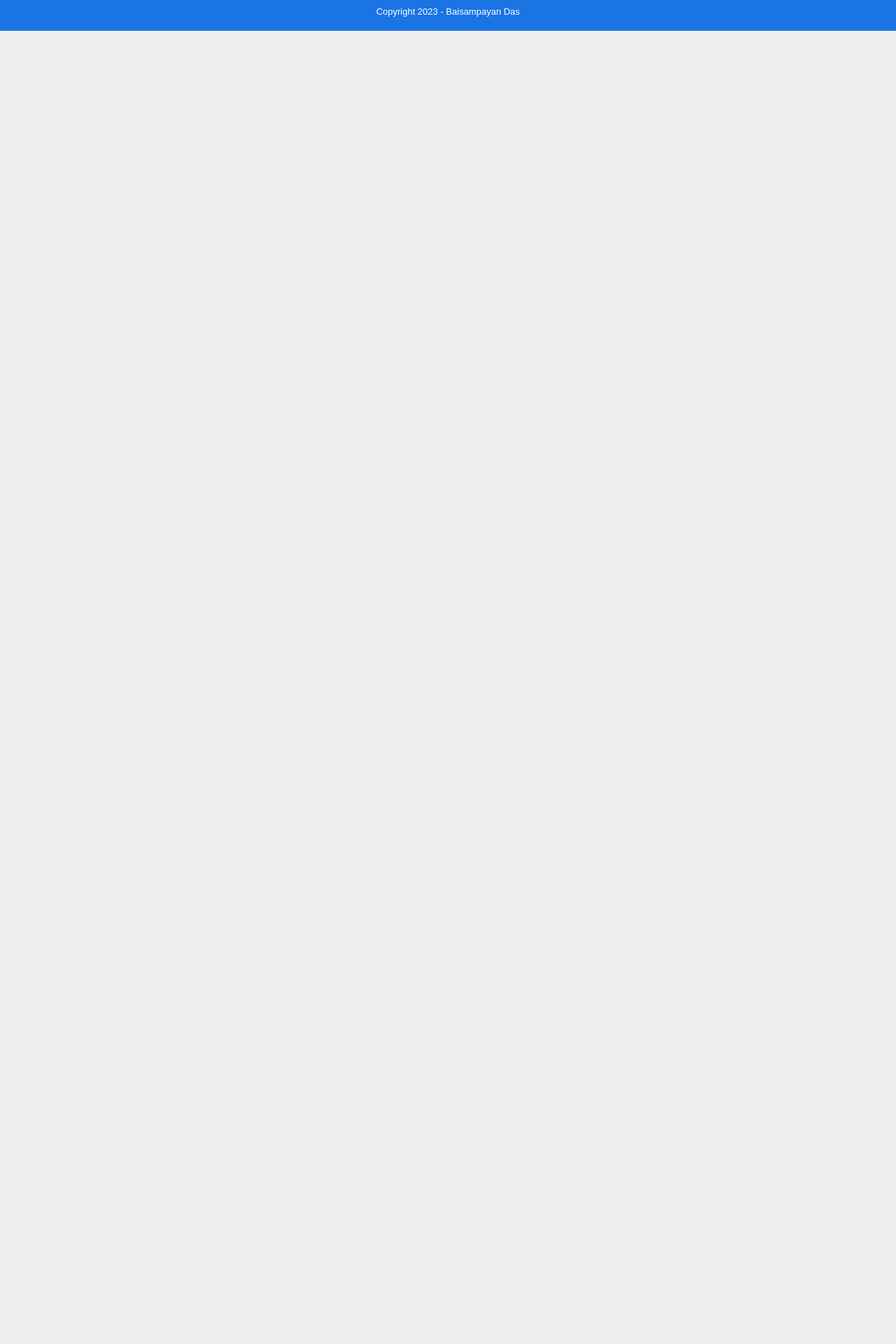
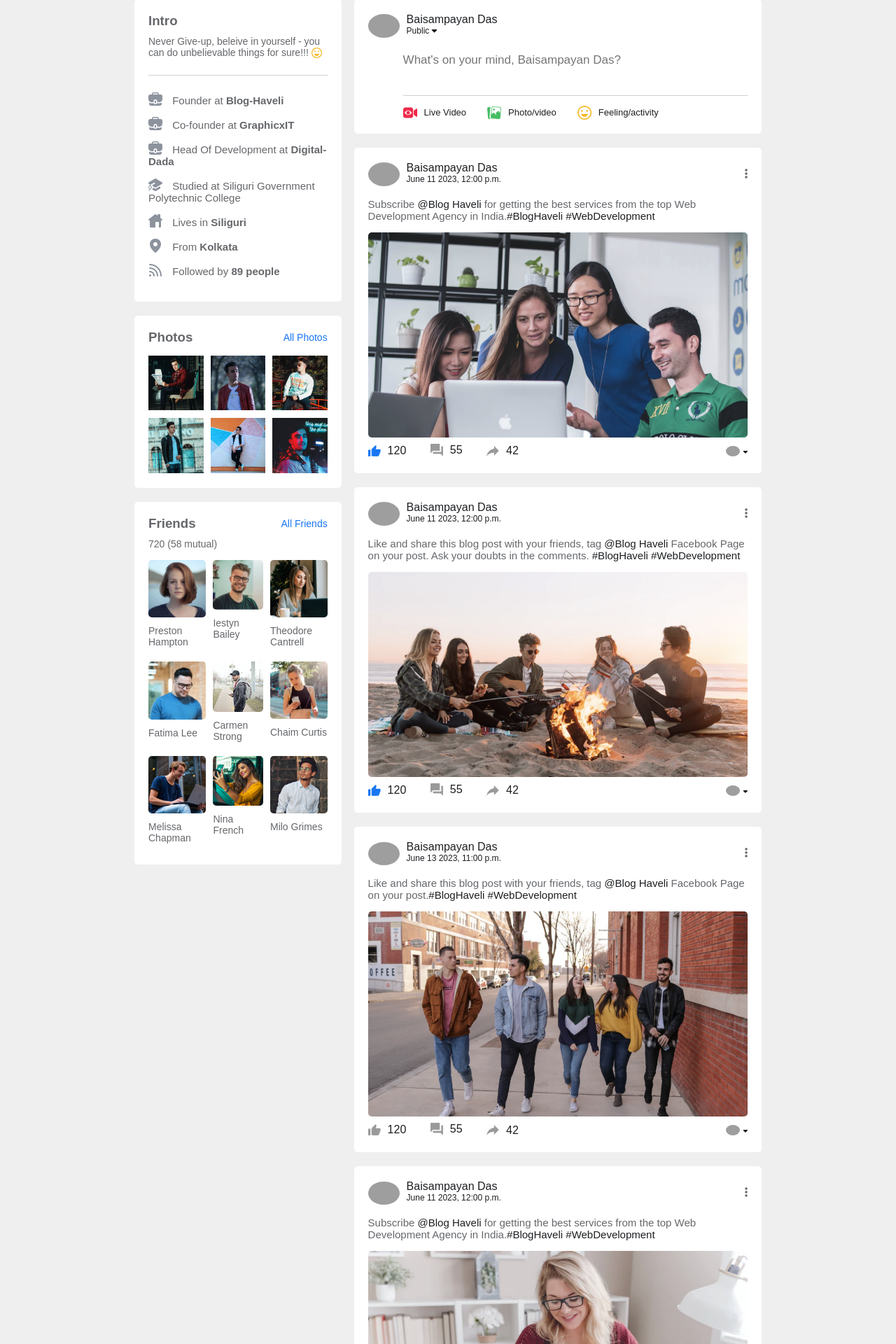
Before and after one commit to Baisampayan/Facebook-Clone, a PHP site: page /profile.html in a window 1280 px wide. Shown: the part 523-2443 px from the top of the page at 70% size. Before the commit the page ends 567 px from the top, so only its background shows below. Run offline with PHP 8.4, Linux system fonts and the light colour scheme; grey boxes are pictures that could not be loaded.

Commit message:
Profile Page - Sidebar

```diff
--- a/profile.html
+++ b/profile.html
@@ -89,6 +89,214 @@
                     </div>
                 </div>
             </div>
+            <div class="profile-btn-right">
+                <button type="button"><img src="./img/add-friends.png" alt="add-friends">Friend</button>
+                <button type="button"><img src="./img/message.png" alt="message">Message</button>
+                <br>
+                <a href="#"><img src="./img/more.png" alt="more"></a>
+            </div>
+        </div>
+        <div class="profile-info">
+            <div class="info-col">
+                <div class="profile-intro">
+                    <h3>Intro</h3>
+                    <p>Never Give-up, beleive in yourself - you can do unbelievable things for sure!!! <img src="./img/feeling.png" alt="feeling" srcset=""> </p>
+                    <hr>
+                    <ul>
+                        <li><img src="./img/profile-job.png" alt="profile-job"> Founder at <span>Blog-Haveli</span></li>
+                        <li><img src="./img/profile-job.png" alt="profile-job"> Co-founder at <span>GraphicxIT</span></li>
+                        <li><img src="./img/profile-job.png" alt="profile-job"> Head Of Development at <span>Digital-Dada</span></li>
+                        <li><img src="./img/profile-study.png" alt="profile-study"> Studied at Siliguri Government Polytechnic College</li>
+                        <li><img src="./img/profile-home.png" alt="profile-home"> Lives in <span>Siliguri</span></li>
+                        <li><img src="./img/profile-location.png" alt="profile-location"> From <span>Kolkata</span></li>
+                        <li><img src="./img/profile-follow.png" alt="profile-follow"> Followed by <span>89 people</span></li>
+                    </ul>
+                </div>
+
+                <div class="profile-intro">
+                    <div class="title-box">
+                        <h3>Photos</h3>
+                        <a href="#">All Photos</a>
+                    </div>
+                    <div class="photo-box">
+                        <div><img src="./img/photo1.png" alt="photo"></div>
+                        <div><img src="./img/photo2.png" alt="photo"></div>
+                        <div><img src="./img/photo3.png" alt="photo"></div>
+                        <div><img src="./img/photo4.png" alt="photo"></div>
+                        <div><img src="./img/photo5.png" alt="photo"></div>
+                        <div><img src="./img/photo6.png" alt="photo"></div>
+                    </div>
+                </div>
+
+                <div class="profile-intro">
+                    <div class="title-box">
+                        <h3>Friends</h3>
+                        <a href="#">All Friends</a>
+                    </div>
+                    <p>720 (58 mutual)</p>
+                    <div class="photo-box friends-photo-box">
+                        <div><img src="./img/member-1.png" alt="photo"><p>Preston Hampton</p></div>
+                        <div><img src="./img/member-2.png" alt="photo"><p>Iestyn Bailey</p></div>
+                        <div><img src="./img/member-3.png" alt="photo"><p>Theodore Cantrell</p></div>
+                        <div><img src="./img/member-4.png" alt="photo"><p>Fatima Lee</p></div>
+                        <div><img src="./img/member-5.png" alt="photo"><p>Carmen Strong</p></div>
+                        <div><img src="./img/member-6.png" alt="photo"><p>Chaim Curtis</p></div>
+                        <div><img src="./img/member-7.png" alt="photo"><p>Melissa Chapman</p></div>
+                        <div><img src="./img/member-8.png" alt="photo"><p>Nina French</p></div>
+                        <div><img src="./img/member-9.png" alt="photo"><p>Milo Grimes</p></div>
+                    </div>
+                </div>
+            </div>
+            <div class="post-col">
+                <div class="create-post">
+                    <div class="user-profile">
+                        <img src="./img/bd-profile-pic" alt="profile-pic">
+                        <div>
+                            <p>Baisampayan Das</p>
+                            <small>Public <i class="fa-solid fa-caret-down"></i></small>
+                        </div>
+                    </div>
+                    <div class="post-input-container">
+                        <textarea rows="3" placeholder="What's on your mind, Baisampayan Das?"></textarea>
+                        <div class="create-post-button">
+                            <a href="#"><img src="./img/live-video.png" alt="live-video">Live Video</a>
+                            <a href="#"><img src="./img/photo.png" alt="Photo">Photo/video</a>
+                            <a href="#"><img src="./img/feeling.png" alt="Feeling">Feeling/activity</a>
+                        </div>
+                    </div>
+                </div>
+
+                <!-- Story Container -->
+                <div class="story-container">
+                    <div class="user-post-row">
+                        <div class="user-profile">
+                            <img src="./img/bd-profile-pic" alt="profile-pic">
+                            <div>
+                                <p>Baisampayan Das</p>
+                                <small>June 11 2023, 12:00 p.m.</small>
+                            </div>
+                        </div>
+                        <a href="#"><i class="fa-solid fa-ellipsis-v"></i></a>
+                    </div>
+                    <p class="post-text">Subscribe <span>@Blog Haveli</span> for getting the best services from the top Web Development Agency in India.<a href="#">#BlogHaveli</a> <a href="#">#WebDevelopment</a></p>
+                    <img src="./img/feed-image-1.png" alt="feed-image" class="post-img">
+                    <!-- Post Activities -->
+                    <div class="post-activity-row">
+                        <div class="post-activity-icons">
+                            <div><img src="./img/like-blue.png" alt="like-blue"> 120</div>
+                            <div><img src="./img/comments.png" alt="comments"> 55</div>
+                            <div><img src="./img/share.png" alt="share"> 42</div>
+                        </div>
+                        <div class="post-user-icon">
+                            <img src="./img/bd-profile-pic" alt="profile-pic"> <i class="fa-solid fa-caret-down"></i>
+                        </div>
+                    </div>
+                </div>
+
+                <div class="story-container">
+                    <div class="user-post-row">
+                        <div class="user-profile">
+                            <img src="./img/bd-profile-pic" alt="profile-pic">
+                            <div>
+                                <p>Baisampayan Das</p>
+                                <small>June 11 2023, 12:00 p.m.</small>
+                            </div>
+                        </div>
+                        <a href="#"><i class="fa-solid fa-ellipsis-v"></i></a>
+                    </div>
+                    <p class="post-text">Like and share this blog post with your friends, tag <span>@Blog Haveli</span> Facebook Page on your post. Ask your doubts in the comments. <a href="#">#BlogHaveli</a> <a href="#">#WebDevelopment</a></p>
+                    <img src="./img/feed-image-2.png" alt="feed-image" class="post-img">
+                    <!-- Post Activities -->
+                    <div class="post-activity-row">
+                        <div class="post-activity-icons">
+                            <div><img src="./img/like-blue.png" alt="like-blue"> 120</div>
+                            <div><img src="./img/comments.png" alt="comments"> 55</div>
+                            <div><img src="./img/share.png" alt="share"> 42</div>
+                        </div>
+                        <div class="post-user-icon">
+                            <img src="./img/bd-profile-pic" alt="profile-pic"> <i class="fa-solid fa-caret-down"></i>
+                        </div>
+                    </div>
+                </div>
+
+                <div class="story-container">
+                    <div class="user-post-row">
+                        <div class="user-profile">
+                            <img src="./img/bd-profile-pic" alt="profile-pic">
+                            <div>
+                                <p>Baisampayan Das</p>
+                                <small>June 13 2023, 11:00 p.m.</small>
+                            </div>
+                        </div>
+                        <a href="#"><i class="fa-solid fa-ellipsis-v"></i></a>
+                    </div>
+                    <p class="post-text">Like and share this blog post with your friends, tag <span>@Blog Haveli</span> Facebook Page on your post.<a href="#">#BlogHaveli</a> <a href="#">#WebDevelopment</a></p>
+                    <img src="./img/feed-image-3.png" alt="feed-image" class="post-img">
+                    <!-- Post Activities -->
+                    <div class="post-activity-row">
+                        <div class="post-activity-icons">
+                            <div><img src="./img/like.png" alt="like-blue"> 120</div>
+                            <div><img src="./img/comments.png" alt="comments"> 55</div>
+                            <div><img src="./img/share.png" alt="share"> 42</div>
+                        </div>
+                        <div class="post-user-icon">
+                            <img src="./img/bd-profile-pic" alt="profile-pic"> <i class="fa-solid fa-caret-down"></i>
+                        </div>
+                    </div>
+                </div>
+
+                <div class="story-container">
+                    <div class="user-post-row">
+                        <div class="user-profile">
+                            <img src="./img/bd-profile-pic" alt="profile-pic">
+                            <div>
+                                <p>Baisampayan Das</p>
+                                <small>June 11 2023, 12:00 p.m.</small>
+                            </div>
+                        </div>
+                        <a href="#"><i class="fa-solid fa-ellipsis-v"></i></a>
+                    </div>
+                    <p class="post-text">Subscribe <span>@Blog Haveli</span> for getting the best services from the top Web Development Agency in India.<a href="#">#BlogHaveli</a> <a href="#">#WebDevelopment</a></p>
+                    <img src="./img/feed-image-4.png" alt="feed-image" class="post-img">
+                    <!-- Post Activities -->
+                    <div class="post-activity-row">
+                        <div class="post-activity-icons">
+                            <div><img src="./img/like.png" alt="like-blue"> 120</div>
+                            <div><img src="./img/comments.png" alt="comments"> 55</div>
+                            <div><img src="./img/share.png" alt="share"> 42</div>
+                        </div>
+                        <div class="post-user-icon">
+                            <img src="./img/bd-profile-pic" alt="profile-pic"> <i class="fa-solid fa-caret-down"></i>
+                        </div>
+                    </div>
+                </div>
+
+                <div class="story-container">
+                    <div class="user-post-row">
+                        <div class="user-profile">
+                            <img src="./img/bd-profile-pic" alt="profile-pic">
+                            <div>
+                                <p>Baisampayan Das</p>
+                                <small>June 11 2023, 12:00 p.m.</small>
+                            </div>
+                        </div>
+                        <a href="#"><i class="fa-solid fa-ellipsis-v"></i></a>
+                    </div>
+                    <p class="post-text">Subscribe <span>@Blog Haveli</span> for getting the best services from the top Web Development Agency in India.<a href="#">#BlogHaveli</a> <a href="#">#WebDevelopment</a></p>
+                    <img src="./img/feed-image-5.png" alt="feed-image" class="post-img">
+                    <!-- Post Activities -->
+                    <div class="post-activity-row">
+                        <div class="post-activity-icons">
+                            <div><img src="./img/like.png" alt="like-blue"> 120</div>
+                            <div><img src="./img/comments.png" alt="comments"> 55</div>
+                            <div><img src="./img/share.png" alt="share"> 42</div>
+                        </div>
+                        <div class="post-user-icon">
+                            <img src="./img/bd-profile-pic" alt="profile-pic"> <i class="fa-solid fa-caret-down"></i>
+                        </div>
+                    </div>
+                </div>
+            </div>
         </div>
     </div>
     <!-- Body Ends -->
--- a/style.css
+++ b/style.css
@@ -632,3 +632,138 @@ nav {
     border-radius: 50%;
     margin-top: 12px;
 }
+
+.profile-btn-right button {
+    background-color: var(--primary-color);
+    border: 0;
+    outline: 0;
+    padding: 6px 10px;
+    display: inline-flex;
+    align-items: center;
+    color: var(--white-color);
+    border-radius: 3px;
+    margin-left: 10px;
+    cursor: pointer;
+}
+
+.profile-btn-right img {
+    height: 15px;
+    margin-right: 10px;
+}
+
+.profile-btn-right button:first-child {
+    background-color: var(--border-color);
+    color: var(--black-color);
+}
+
+.profile-btn-right {
+    text-align: right;
+}
+
+.profile-btn-right a {
+    background-color: #e4e6eb;
+    border-radius: 3px;
+    padding: 12px;
+    display: inline-flex;
+    margin-top: 30px;
+}
+
+.profile-btn-right a img {
+    width: 20px;
+    height: unset;
+}
+
+.profile-info {
+    display: flex;
+    align-self: flex-start;
+    justify-content: space-between;
+    margin-top: 20px;
+}
+
+.info-col {
+    flex-basis: 33%;
+}
+
+.post-col {
+    flex-basis: 65%;
+}
+
+.profile-intro {
+    background-color: var(--white-color);
+    padding: 20px;
+    margin-bottom: 20px;
+    border-radius: 5px;
+}
+
+.profile-intro h3 {
+    font-weight: 600;
+}
+
+.profile-intro p {
+    text-align: center;
+    margin: 10px 0;
+    font-size: 15px;
+}
+
+.profile-intro img {
+    width: 15px;
+    margin-bottom: -3px;
+}
+
+.profile-intro hr {
+    border: 0;
+    height: 1px;
+    background-color: var(--border-color);
+    margin: 24px 0;
+}
+
+.profile-intro ul li {
+    list-style: none;
+    font-size: 15px;
+    margin: 15px 0;
+    /* display: flex; */
+    align-items: center;
+}
+
+.profile-intro ul li span {
+    font-weight: 600;
+}
+
+.profile-intro ul li img {
+    width: 20px;
+    margin-right: 10px;
+    filter: invert(59%) sepia(11%) saturate(200%) saturate(135%) hue-rotate(176deg) brightness(96%) contrast(94%);
+}
+
+.title-box {
+    display: flex;
+    align-items: center;
+    justify-content: space-between;
+}
+
+.title-box a {
+    text-decoration: none;
+    color: var(--sidebar-more-link);
+    font-size: 14px;
+}
+
+.photo-box {
+    display: grid;
+    grid-template-columns: repeat(3, auto);
+    grid-gap: 10px;
+    margin-top: 15px;
+}
+
+.photo-box div img {
+    width: 100%;
+    cursor: pointer;
+}
+
+.friends-photo-box div img {
+    border-radius: 5px;
+}
+
+.profile-intro p {
+    font-size: 14px;
+    text-align: left;
+}
```
Also changed, not shown: img/profile-follow.png (added), img/profile-home.png, img/profile-job.png, img/profile-location.png, img/profile-study.png.
